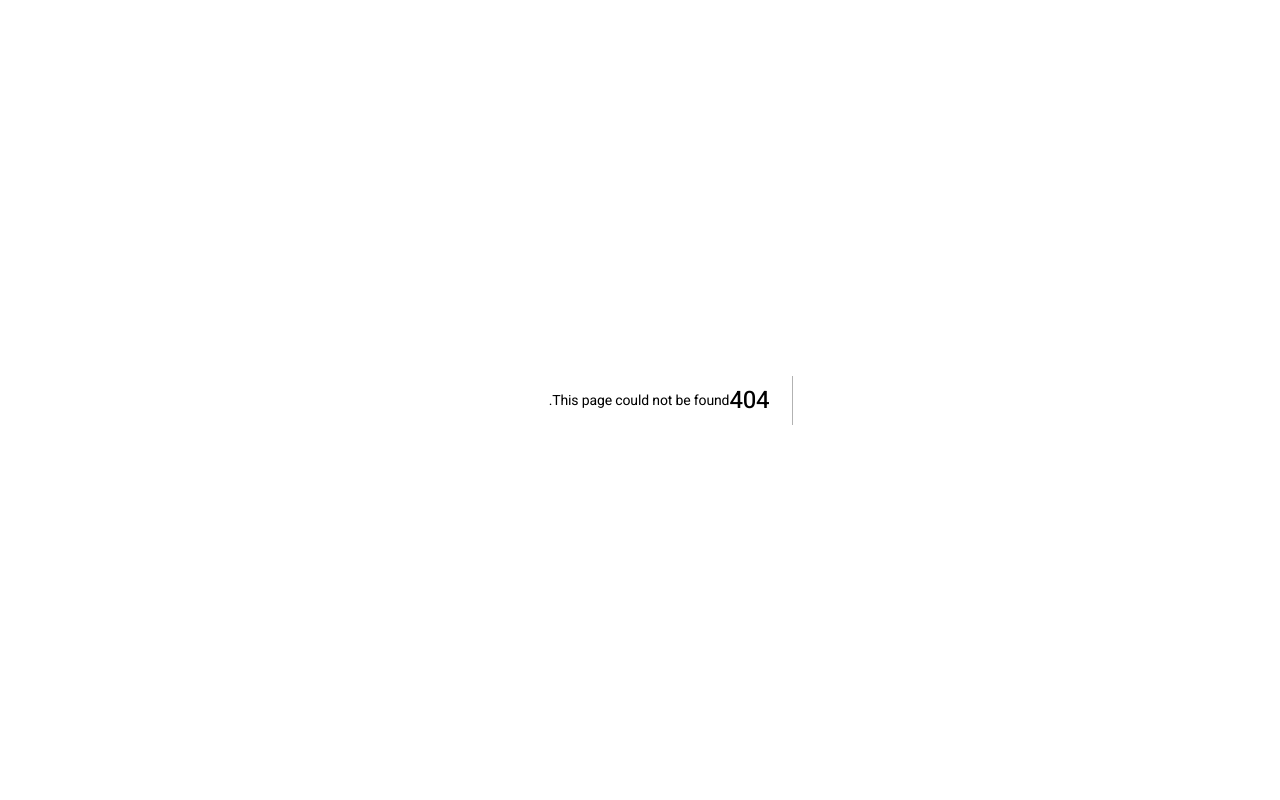
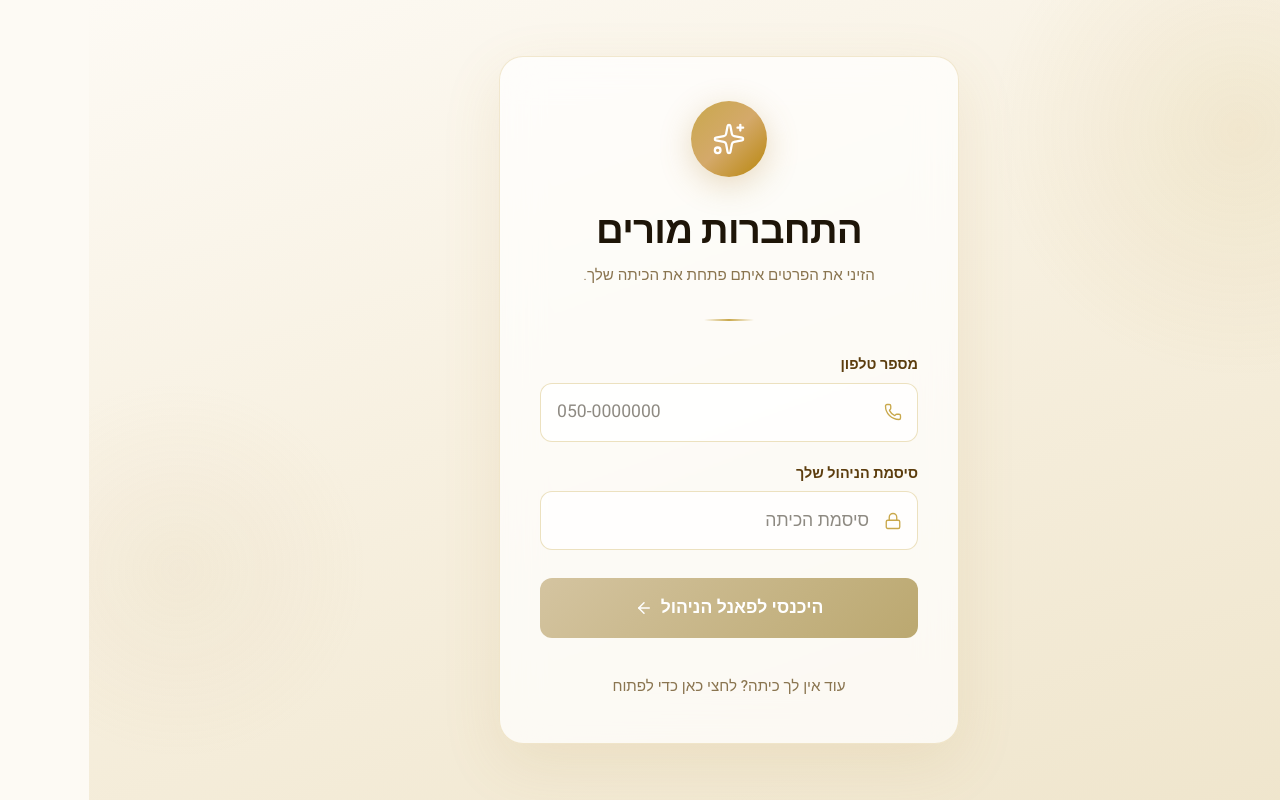
Before and after one commit to nehmbo/summer-app, a Next.js app: page /login in a window 1280 px wide. Before the commit this address had no page. Built offline with nearby package versions, Linux system fonts and the light colour scheme; no server answers.

Commit message:
Add Teacher Login Page

```diff
--- /dev/null
+++ b/src/app/login/page.tsx
@@ -0,0 +1,123 @@
+'use client'
+
+import { useState } from 'react'
+import { useRouter } from 'next/navigation'
+import { Sparkles, ArrowLeft, Lock, Phone } from 'lucide-react'
+import { supabase } from '@/lib/supabase'
+import Link from 'next/link'
+
+const FONT = "var(--font-heebo), 'Heebo', sans-serif"
+const GOLD_GRAD = 'linear-gradient(135deg, #C9A84C 0%, #D4A96A 50%, #B8860B 100%)'
+const BG_GRAD = 'linear-gradient(160deg, #FDFAF4 0%, #F7F0E0 45%, #EFE5CC 100%)'
+
+export default function LoginPage() {
+  const router = useRouter()
+
+  const [teacherPhone, setTeacherPhone] = useState('')
+  const [adminPassword, setAdminPassword] = useState('')
+  const [isLoading, setIsLoading] = useState(false)
+  const [error, setError] = useState<string | null>(null)
+
+  const handleLogin = async () => {
+    if (!teacherPhone || !adminPassword) {
+      setError('נא למלא את כל השדות')
+      return
+    }
+
+    setIsLoading(true)
+    setError(null)
+
+    try {
+      // Find the class by phone and password
+      const { data: classData, error: fetchError } = await supabase
+        .from('classes')
+        .select('id')
+        .eq('teacher_phone', teacherPhone)
+        .eq('admin_password', adminPassword)
+        .single()
+
+      if (fetchError || !classData) {
+        throw new Error('פרטי ההתחברות אינם נכונים, או שהכיתה לא קיימת.')
+      }
+
+      // Authenticate the admin automatically
+      if (typeof window !== 'undefined') {
+        sessionStorage.setItem(`admin_auth_${classData.id}`, 'true')
+      }
+
+      // Redirect directly to the admin dashboard
+      router.push(`/class/${classData.id}/admin`)
+
+    } catch (err: any) {
+      console.error(err)
+      setError(err.message || 'אירעה שגיאה. אנא נסה שוב.')
+      setIsLoading(false)
+    }
+  }
+
+  return (
+    <main dir="rtl" style={{ minHeight: '100vh', display: 'flex', flexDirection: 'column', alignItems: 'center', justifyContent: 'center', background: BG_GRAD, fontFamily: FONT, padding: '1.5rem' }}>
+      <div aria-hidden="true" style={{ position: 'fixed', inset: 0, overflow: 'hidden', pointerEvents: 'none' }}>
+        <div style={{ position: 'absolute', top: '-120px', right: '-120px', width: '500px', height: '500px', borderRadius: '50%', background: 'radial-gradient(circle, rgba(201,168,76,0.12) 0%, transparent 70%)' }} />
+        <div style={{ position: 'absolute', bottom: '5%', left: '-100px', width: '380px', height: '380px', borderRadius: '50%', background: 'radial-gradient(circle, rgba(212,185,140,0.10) 0%, transparent 70%)' }} />
+      </div>
+
+      <div style={{ position: 'relative', zIndex: 10, width: '100%', maxWidth: '460px', background: 'rgba(255,255,255,0.72)', backdropFilter: 'blur(20px)', WebkitBackdropFilter: 'blur(20px)', borderRadius: '24px', border: '1.5px solid rgba(201,168,76,0.25)', boxShadow: '0 20px 60px rgba(180,140,60,0.12)', padding: '2.75rem 2.5rem', display: 'flex', flexDirection: 'column', alignItems: 'center', gap: '2rem' }}>
+        <div style={{ width: '76px', height: '76px', borderRadius: '50%', background: GOLD_GRAD, boxShadow: '0 8px 32px rgba(180,140,60,0.30)', display: 'flex', alignItems: 'center', justifyContent: 'center' }}>
+          <Sparkles size={34} color="#fff" strokeWidth={1.6} />
+        </div>
+
+        <div style={{ textAlign: 'center', display: 'flex', flexDirection: 'column', gap: '0.6rem' }}>
+          <h1 style={{ fontSize: 'clamp(1.8rem, 4vw, 2.4rem)', fontWeight: 900, color: '#1E1508', lineHeight: 1.15, margin: 0, letterSpacing: '-0.02em', fontFamily: FONT }}>
+            התחברות מורים
+          </h1>
+          <p style={{ fontSize: '0.95rem', color: '#8A7550', fontWeight: 300, margin: 0 }}>
+            הזיני את הפרטים איתם פתחת את הכיתה שלך.
+          </p>
+        </div>
+
+        <div style={{ width: '50px', height: '2px', background: 'linear-gradient(90deg, transparent, #C9A84C, transparent)', borderRadius: '2px' }} />
+
+        <div style={{ width: '100%', display: 'flex', flexDirection: 'column', gap: '1.25rem' }}>
+
+          <div>
+            <label style={{ display: 'block', fontSize: '0.9rem', color: '#5C3D0E', fontWeight: 600, marginBottom: '0.4rem' }}>מספר טלפון</label>
+            <div style={{ position: 'relative' }}>
+              <span style={{ position: 'absolute', top: '50%', right: '1rem', transform: 'translateY(-50%)', color: '#C9A84C' }}>
+                <Phone size={18} strokeWidth={1.8} />
+              </span>
+              <input type="tel" dir="ltr" placeholder="050-0000000" value={teacherPhone} onChange={e => setTeacherPhone(e.target.value)}
+                style={{ width: '100%', padding: '0.9rem 3rem 0.9rem 1rem', borderRadius: '12px', border: '1.5px solid rgba(201,168,76,0.35)', background: 'rgba(255,255,255,0.8)', fontSize: '1.1rem', color: '#1E1508', fontFamily: FONT, outline: 'none', textAlign: 'left' }}
+              />
+            </div>
+          </div>
+
+          <div>
+            <label style={{ display: 'block', fontSize: '0.9rem', color: '#5C3D0E', fontWeight: 600, marginBottom: '0.4rem' }}>סיסמת הניהול שלך</label>
+            <div style={{ position: 'relative' }}>
+              <span style={{ position: 'absolute', top: '50%', right: '1rem', transform: 'translateY(-50%)', color: '#C9A84C' }}>
+                <Lock size={18} strokeWidth={1.8} />
+              </span>
+              <input type="password" placeholder="סיסמת הכיתה" value={adminPassword} onChange={e => setAdminPassword(e.target.value)}
+                style={{ width: '100%', padding: '0.9rem 3rem 0.9rem 1rem', borderRadius: '12px', border: '1.5px solid rgba(201,168,76,0.35)', background: 'rgba(255,255,255,0.8)', fontSize: '1.1rem', color: '#1E1508', fontFamily: FONT, outline: 'none' }}
+              />
+            </div>
+          </div>
+
+          {error && <div style={{ color: '#B83020', fontSize: '0.95rem', fontWeight: 500, textAlign: 'center', background: 'rgba(220,80,60,0.07)', padding: '0.5rem', borderRadius: '8px' }}>{error}</div>}
+
+          <button onClick={handleLogin} disabled={isLoading || !adminPassword || !teacherPhone}
+            style={{ width: '100%', padding: '1rem', borderRadius: '12px', fontSize: '1.1rem', fontWeight: 700, color: '#fff', background: isLoading || !adminPassword || !teacherPhone ? 'linear-gradient(135deg, #D4C4A0, #BBA870)' : GOLD_GRAD, border: 'none', cursor: isLoading || !adminPassword || !teacherPhone ? 'not-allowed' : 'pointer', marginTop: '0.5rem', display: 'flex', alignItems: 'center', justifyContent: 'center', gap: '0.5rem', boxShadow: isLoading || !adminPassword || !teacherPhone ? 'none' : '0 8px 28px rgba(180,140,60,0.35)' }}
+          >
+            {isLoading ? 'מתחבר...' : 'היכנסי לפאנל הניהול'}
+            {!isLoading && <ArrowLeft size={18} />}
+          </button>
+
+          <Link href="/register" style={{ textAlign: 'center', marginTop: '1rem', color: '#8A7550', fontSize: '0.95rem', textDecoration: 'none', fontWeight: 500 }}>
+            עוד אין לך כיתה? לחצי כאן כדי לפתוח
+          </Link>
+        </div>
+      </div>
+    </main>
+  )
+}
--- a/src/app/register/page.tsx
+++ b/src/app/register/page.tsx
@@ -4,6 +4,7 @@ import { useState } from 'react'
 import { useRouter } from 'next/navigation'
 import { Sparkles, GraduationCap, ArrowLeft, Lock, Phone, Key } from 'lucide-react'
 import { supabase } from '@/lib/supabase'
+import Link from 'next/link'
 
 const FONT = "var(--font-heebo), 'Heebo', sans-serif"
 const GOLD_GRAD = 'linear-gradient(135deg, #C9A84C 0%, #D4A96A 50%, #B8860B 100%)'
@@ -174,6 +175,10 @@ export default function RegisterPage() {
             {isLoading ? 'בודק קוד ויוצר כיתה...' : 'צור כיתה ומעבר לניהול התלמידים'}
             {!isLoading && <ArrowLeft size={18} />}
           </button>
+
+          <Link href="/login" style={{ textAlign: 'center', marginTop: '1rem', color: '#8A7550', fontSize: '0.95rem', textDecoration: 'none', fontWeight: 500 }}>
+            כבר פתחת כיתה בעבר? לחצי כאן להתחברות
+          </Link>
         </div>
       </div>
     </main>
```
